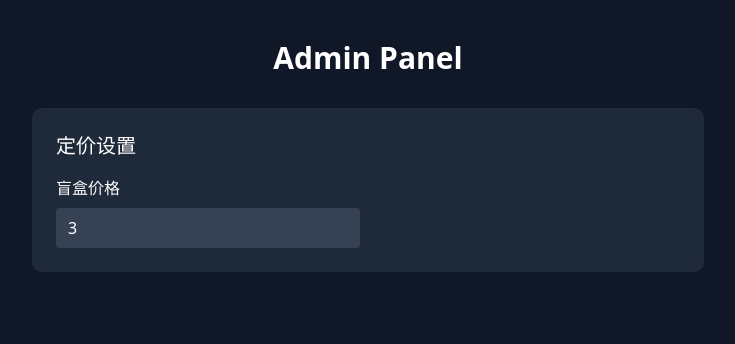
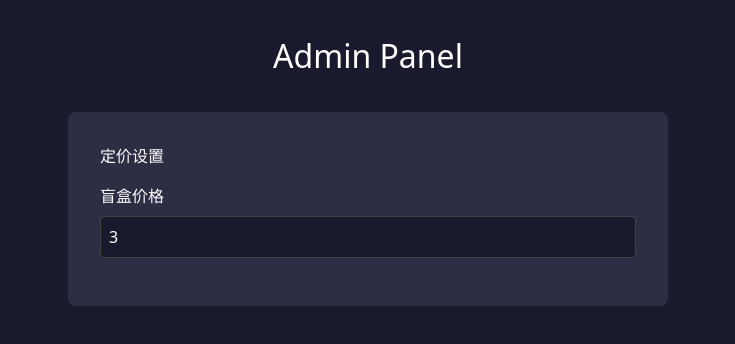
Before and after one commit to lishenghua512433-max/Youmi-Box-Blind-Box, a Next.js app: page /admin in a window 1280 px wide. Shown: the top 344 px of the page, without its empty margins (272-1007 px from the left). Built offline with nearby package versions, Linux system fonts and the light colour scheme.

Commit message:
Update page.tsx

```diff
--- a/src/app/admin/page.tsx
+++ b/src/app/admin/page.tsx
@@ -1,41 +1,21 @@
-'use client';
-import { useState, useEffect } from 'react';
-
 export default function AdminPanel() {
-  const [settings, setSettings] = useState(null);
-  const [loading, setLoading] = useState(true);
-
-  useEffect(() => {
-    const fetchSettings = async () => {
-      try {
-        const res = await fetch('/api/admin/settings');
-        const data = await res.json();
-        setSettings(data);
-      } catch (err) {
-        console.error('Failed to load settings');
-      } finally {
-        setLoading(false);
-      }
-    };
-    fetchSettings();
-  }, []);
-
-  if (loading) return <div className="text-white text-center p-10">Loading...</div>;
-
   return (
-    <div className="min-h-screen bg-gray-900 text-white p-10">
-      <h1 className="text-3xl font-bold text-center mb-8">Admin Panel</h1>
-      <div className="max-w-2xl mx-auto bg-gray-800 rounded-lg p-6">
-        <h2 className="text-xl mb-4">定价设置</h2>
-        <div className="grid grid-cols-2 gap-4">
-          <div>
-            <label className="block mb-2">盲盒价格</label>
-            <input
-              type="number"
-              defaultValue={settings?.price || 3}
-              className="w-full bg-gray-700 rounded px-3 py-2"
-            />
-          </div>
+    <div style={{
+      minHeight: '100vh',
+      backgroundColor: '#1a1a2e',
+      color: 'white',
+      padding: '2rem'
+    }}>
+      <h1 style={{ fontSize: '2rem', marginBottom: '2rem', textAlign: 'center' }}>Admin Panel</h1>
+      <div style={{ maxWidth: '600px', margin: '0 auto', backgroundColor: '#2d2d44', padding: '2rem', borderRadius: '0.5rem' }}>
+        <h2 style={{ marginBottom: '1rem' }}>定价设置</h2>
+        <div style={{ marginBottom: '1rem' }}>
+          <label style={{ display: 'block', marginBottom: '0.5rem' }}>盲盒价格</label>
+          <input
+            type="number"
+            defaultValue={3}
+            style={{ width: '100%', padding: '0.5rem', borderRadius: '0.25rem', backgroundColor: '#1a1a2e', border: '1px solid #444' }}
+          />
         </div>
       </div>
     </div>
```
